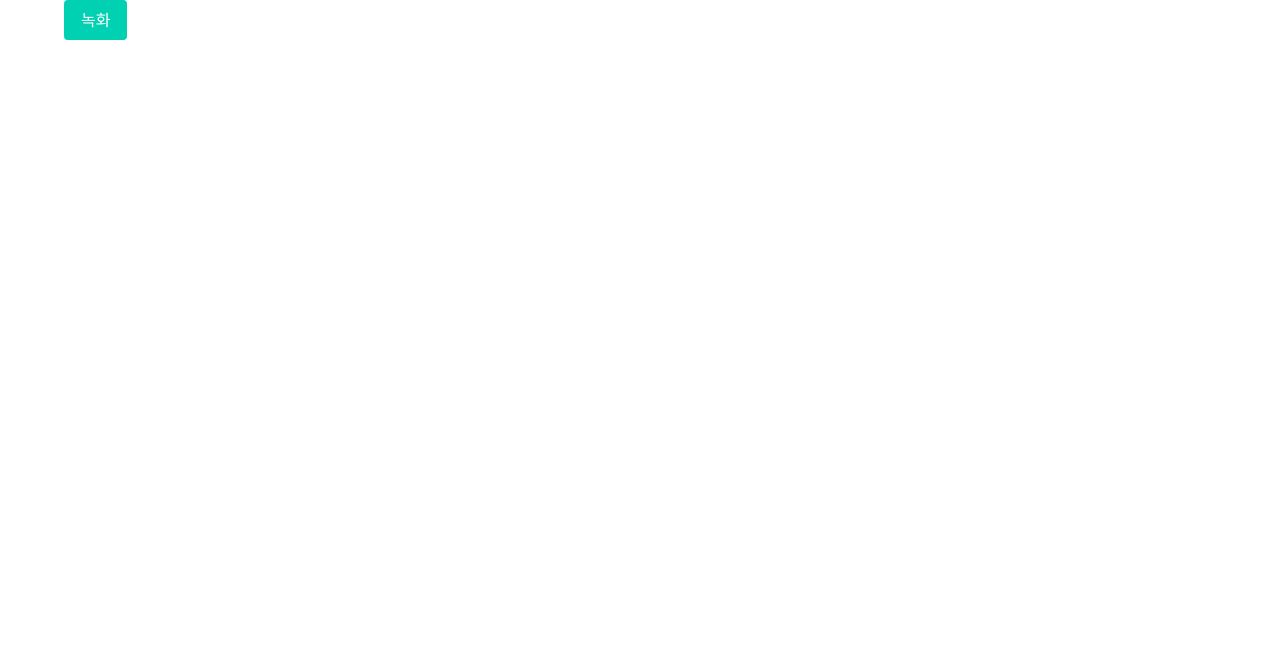
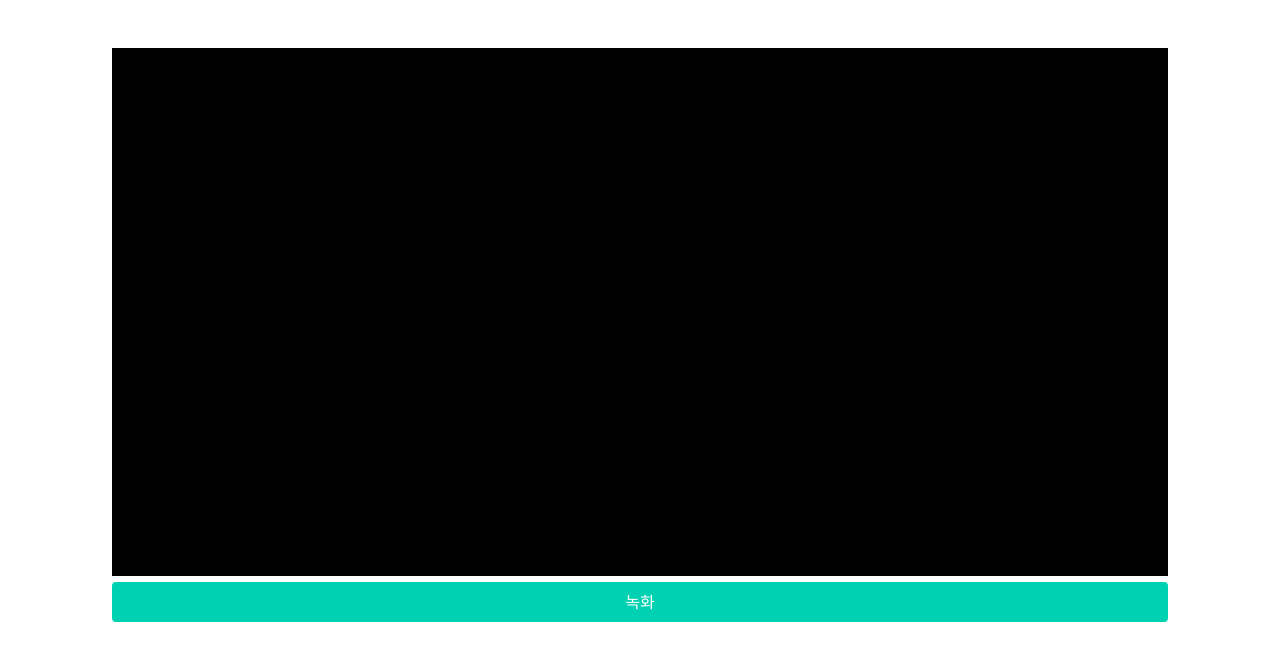
Before and after one commit to minung-dev/web-recorder, a React (Vite) app: page / in a window 1280 px wide. Shown: the top 660 px of the page. Built offline with nearby package versions, Linux system fonts and the light colour scheme.

Commit message:
feat: 녹화 미리보기 기능 추가

```diff
--- a/src/MainApp.tsx
+++ b/src/MainApp.tsx
@@ -2,11 +2,11 @@ import React from 'react';
 import PropTypes from 'prop-types';
 import Button from './components/Button';
 
+import RecordPage from './pages/RecordPage';
+
 function MainApp() {
   return (
-    <div className="container">
-      <Button>녹화</Button>
-    </div>
+    <RecordPage />
   );
 }
 
--- a/src/components/Button/index.tsx
+++ b/src/components/Button/index.tsx
@@ -1,18 +1,20 @@
 import React from 'react';
 
 type ButtonProps = {
-  children: React.ReactChild
+  children: React.ReactChild,
+  onClick: React.MouseEventHandler<HTMLButtonElement>,
 };
 
-function Button({ children }: ButtonProps) {
+function Button({ children, onClick }: ButtonProps) {
   return (
-    <button className="button is-primary">
+    <button className="button is-primary is-fullwidth" onClick={onClick}>
       {children}
     </button>
   );
 }
 
 Button.defaultProps = {
+  onClick: () => {},
 };
 
 export default Button;
--- /dev/null
+++ b/src/components/Video/index.tsx
@@ -0,0 +1,14 @@
+import React from 'react';
+
+type VideoProps = {};
+
+const Video = React.forwardRef((props: VideoProps, ref: React.Ref<HTMLVideoElement>) => {
+  return (
+    <video style={{ width: '100%', backgroundColor: '#000' }} ref={ref} />
+  );
+});
+
+Video.defaultProps = {
+};
+
+export default Video;
--- /dev/null
+++ b/src/pages/RecordPage/index.tsx
@@ -0,0 +1,52 @@
+import React, { useRef } from 'react';
+
+import Button from '../../components/Button';
+import Video from '../../components/Video';
+
+declare global {
+  interface MediaDevices {
+    getDisplayMedia(constraints?: MediaStreamConstraints): Promise<MediaStream>;
+  }
+}
+
+type RecordPageProps = {};
+function RecordPage(props: RecordPageProps) {
+  const videoRef = useRef<HTMLVideoElement>(null);
+
+  const handleRecordClick = () => {
+
+
+    const constraints = {
+      video: true,
+      audio: false,
+    };
+    navigator.mediaDevices.getDisplayMedia(constraints).then(function (mediaStream: MediaProvider | null) {
+      if (!videoRef.current) {
+        return;
+      }
+      // MediaStream을 HTMLVideoElement의 source 설정
+      videoRef.current.srcObject = mediaStream;
+      // metadata가 로드될 때 실행되는 이벤트
+      videoRef.current.onloadedmetadata = () => {
+        // HTMLVideoElement로 카메라의 화면을 출력하기 시작
+        videoRef?.current?.play();
+      };
+    });
+  };
+
+  return (
+    <div className="container">
+      <section className="section">
+        <Video ref={videoRef} />
+        <Button onClick={handleRecordClick}>
+          녹화
+        </Button>
+      </section>
+    </div>
+  );
+}
+
+RecordPage.defaultProps = {
+};
+
+export default RecordPage;
```
Also changed, not shown: src/components/RecordPage/index.tsx (deleted, +0 -17 lines), src/pages/PreviewPage/index.tsx (renamed from src/components/PreviewPage/index.tsx), 1 other file (tests, documents, lock files or other folders).
